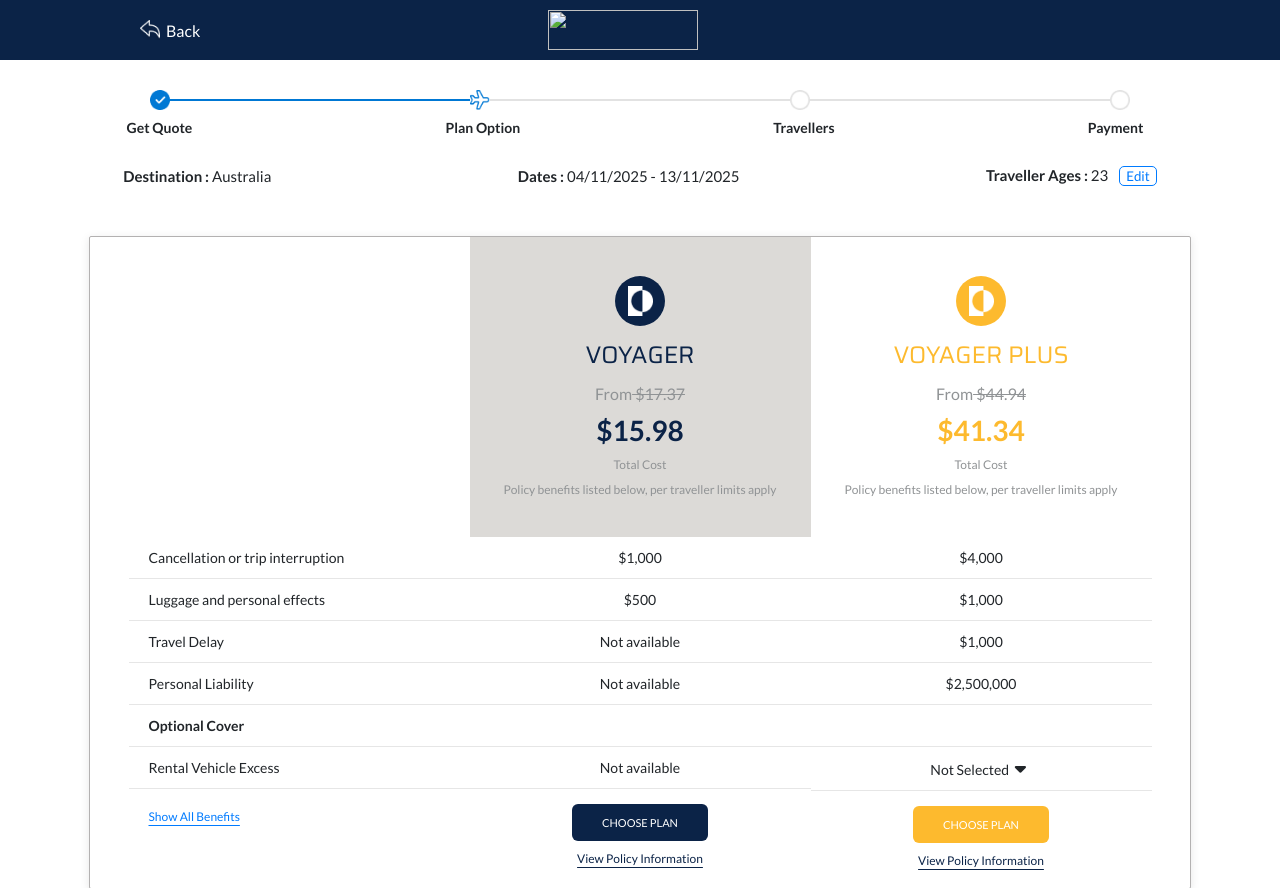
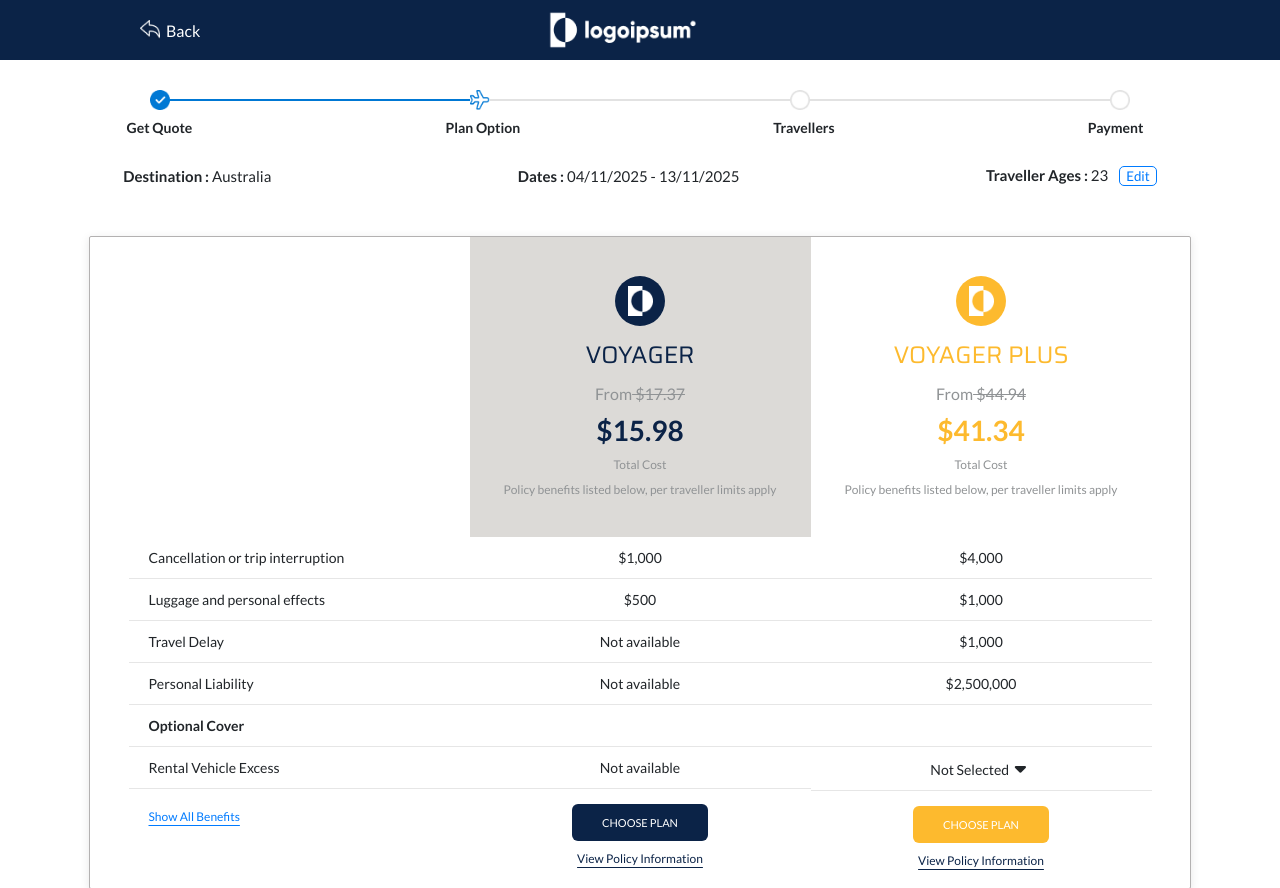
Before and after one commit to Shahrukh202/Travel-Insurance, a plain HTML site: page emergency.html in a window 1280 px wide. Shown: the top 888 px of the page. Drawn offline with Linux system fonts and the light colour scheme; the site is published under a folder, as on GitHub Pages, so addresses that start at the root find nothing; a web font is replaced by a local one.

Commit message:
logo path change

```diff
--- a/emergency.html
+++ b/emergency.html
@@ -21,7 +21,7 @@
         <button class="back-btn">Back</button>
       </div>
       <div class="logo-three">
-        <img src="/assets/images/logo-white.png" alt="" />
+        <img src="./assets/images/logo-white.png" alt="" />
       </div>
     </header>
     <div class="location">
--- a/style.css
+++ b/style.css
@@ -866,7 +866,7 @@
   }
   .logo-three {
   width: 150px;
-  height: 40px;
+  height: 40px ;
 }
   .logo-three img {
     height: 40px !important;
```
